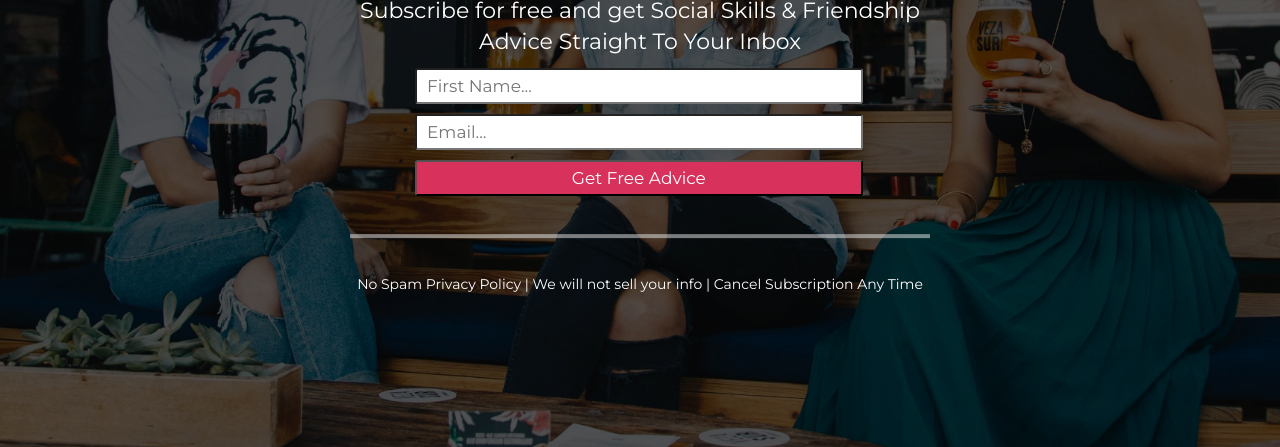
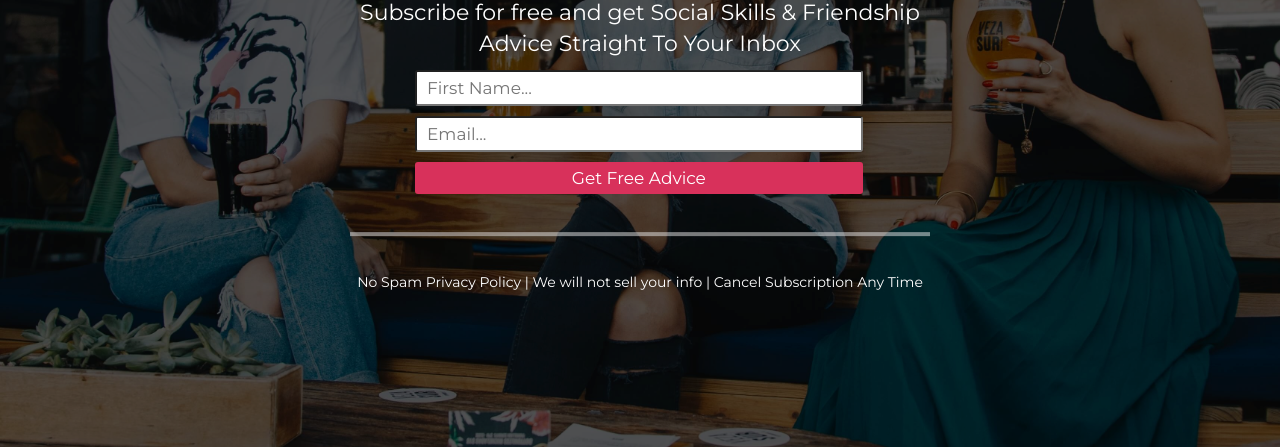
Before and after one commit to horizon89/sst, a plain HTML site: page index.html in a window 1280 px wide. Shown: the part 353-800 px from the top of the page. Drawn offline with Linux system fonts and the light colour scheme.

Commit message:
Update index.html

```diff
--- a/index.html
+++ b/index.html
@@ -44,7 +44,7 @@
                       <!-- Other -->
                       <input name="custom_signup" type="hidden" value="true">
                       <!-- Submit Button -->
-                      <input type="submit" value="Get Free Advice" style="width:99.5%;color:#ffffff;background-color:#d8315b;" aria-label="Submit">
+                      <input type="submit" value="Get Free Advice" style="width:99.5%;color:#ffffff;background-color:#d8315b;border:none;border-radius:3px" aria-label="Submit">
                     </form>
                   </div>
                 </div>
```
